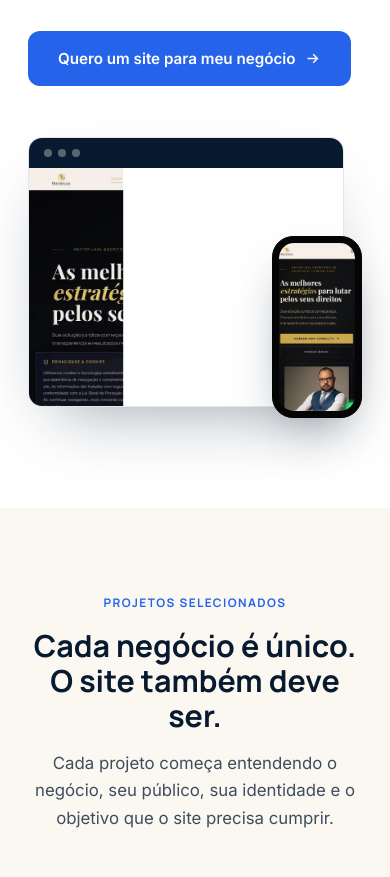
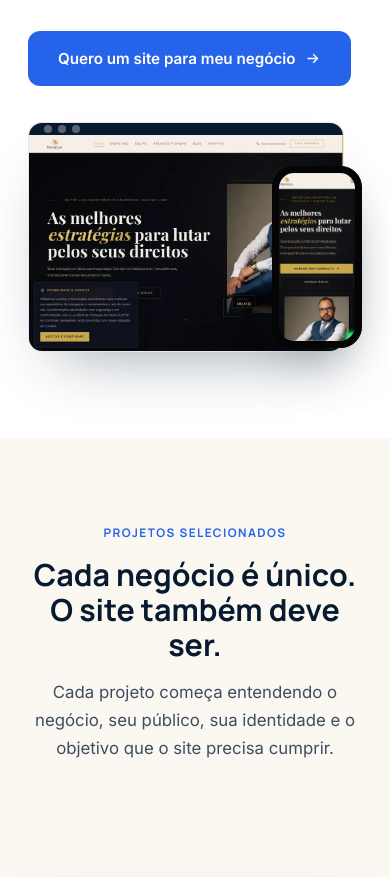
Before and after one commit to Larikdoroi/siteoficial, a plain HTML site: page index.html in a window 390 px wide. Shown: the part 6609-7486 px from the top of the page. Drawn offline with Linux system fonts and the light colour scheme.

Commit message:
Add files via upload

```diff
--- a/index.html
+++ b/index.html
@@ -2967,6 +2967,38 @@ body.dark-theme .hero .build-code-panel .lk-code-label{
   transform:none !important;
   transform-origin:center !important;
   background:#050505 !important;
+}
+</style>
+<style>
+/* Exibe a captura desktop inteira também dentro do mockup grande no mobile. */
+@media (max-width:900px){
+  #solucao .solution-visual{
+    height:auto !important;
+    min-height:0 !important;
+  }
+  #solucao .solution-live-site{
+    height:auto !important;
+    aspect-ratio:960 / 697;
+    display:flex !important;
+    flex-direction:column;
+  }
+  #solucao .solution-site-frame-wrap{
+    width:100%;
+    height:auto !important;
+    aspect-ratio:960 / 659;
+    flex:none;
+    overflow:hidden;
+  }
+  #solucao .solution-site-frame-wrap img{
+    position:static !important;
+    inset:auto !important;
+    width:100% !important;
+    height:100% !important;
+    object-fit:contain !important;
+    object-position:top center !important;
+    transform:none !important;
+    transform-origin:center !important;
+  }
 }
 </style>
 </head>
```
